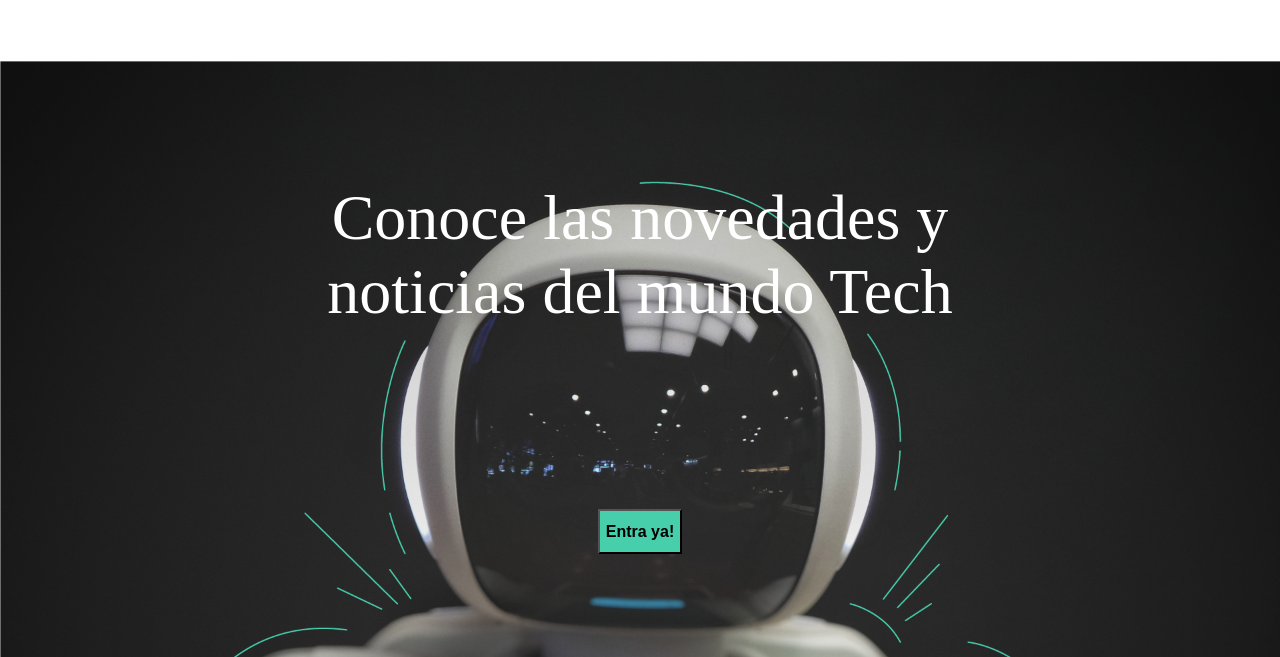
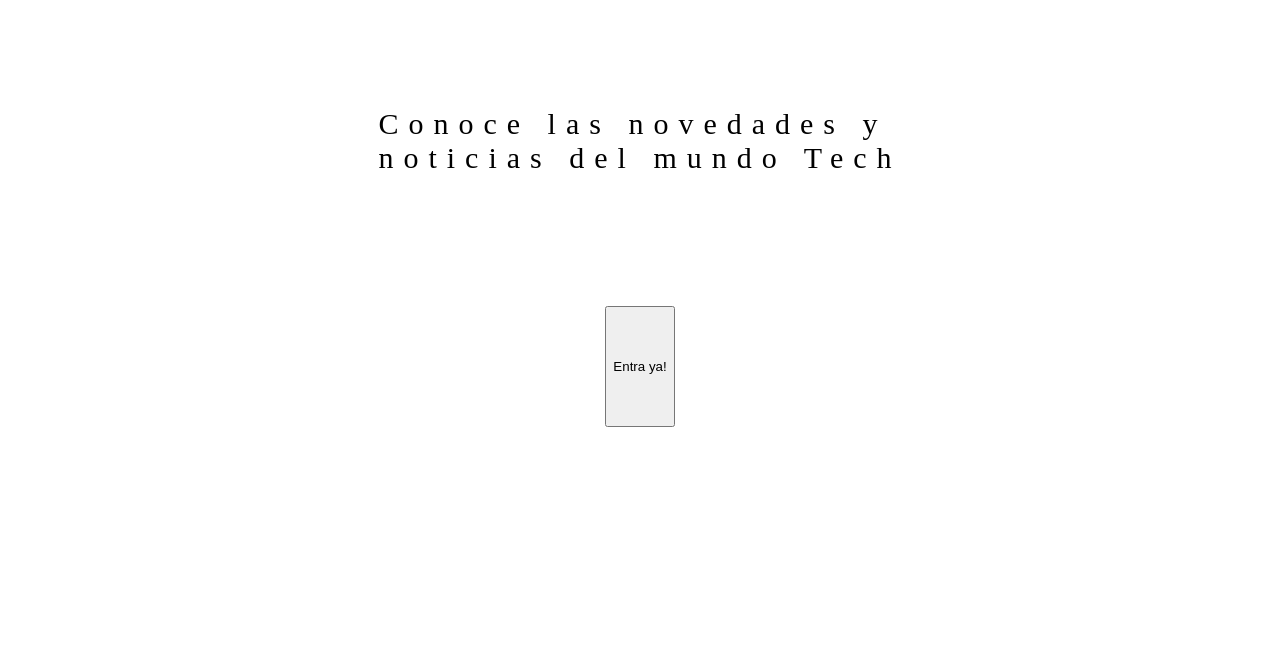
Before and after one commit to Diegofergamboa/Personal-Blog-Vanilla, a plain HTML site: page index.html in a window 1280 px wide. Shown: the part 143-800 px from the top of the page. Drawn offline with Linux system fonts and the light colour scheme.

Commit message:
styling the main with the real tutorial

```diff
--- a/css/main.css
+++ b/css/main.css
@@ -72,37 +72,24 @@ nav .profile-link a {
 
 /* Main home */
 
-main .main-cover  {
-    background-position: cover;
-    background-repeat: no-repeat;
-    background-size:contain;
-    width: 100%;
-    height: auto;
-    position: absolute;
-    z-index: 1;
+main .home-main  {
+    display: grid;
+    grid-template-columns: 1fr 4fr 1fr;
+    height: 100%;
+
 }
 
-main p {
-    color: white;
-    z-index: 2;
-    position: relative;
-    text-align: center;
-    font-size: 4em;
-    font-weight: 200;
-    top: 120px;
+.home-main section {
+    display: grid;
+    grid-column: 2;
+    justify-items: center;
+    height: 350px;
+    margin-top: 80px;
 }
-main button {
-    z-index: 2;
-    display: flex;
-    align-content: center;
-    position: relative;
-    margin: 0 auto;
-    margin-top: 250px;
-    top: 50px;
-    background-color: #47cfac;
-    height: 45px;
-    font-size: 1em;
-    font-weight: bold;
-    text-align: center;
-    align-items: center;
+
+.home-main-text {
+    font-size: 30px;
+    font-weight: 700px;
+    letter-spacing: 10px;
+    color: black;
 }
--- a/index.html
+++ b/index.html
@@ -28,11 +28,12 @@
             </section>
         </nav>
     </header>
-    <main>
-        <img class="main-cover" src="/assets/img/Cover.png" alt="Imagen de astronautra de fondo">
-        <p>Conoce las novedades y <br> noticias del mundo Tech</p>
-        <button type="button">
-            <a>Entra ya!</a></button>
+    <main class="home-main">
+        <section home-main-section>
+            <p class="home-main-text">Conoce las novedades y <br> noticias del mundo Tech</p>
+            <button class="home-main-button"type="button">
+                <a>Entra ya!</a></button>
+        </section>
     </main>
 </body>
 </html>
```
